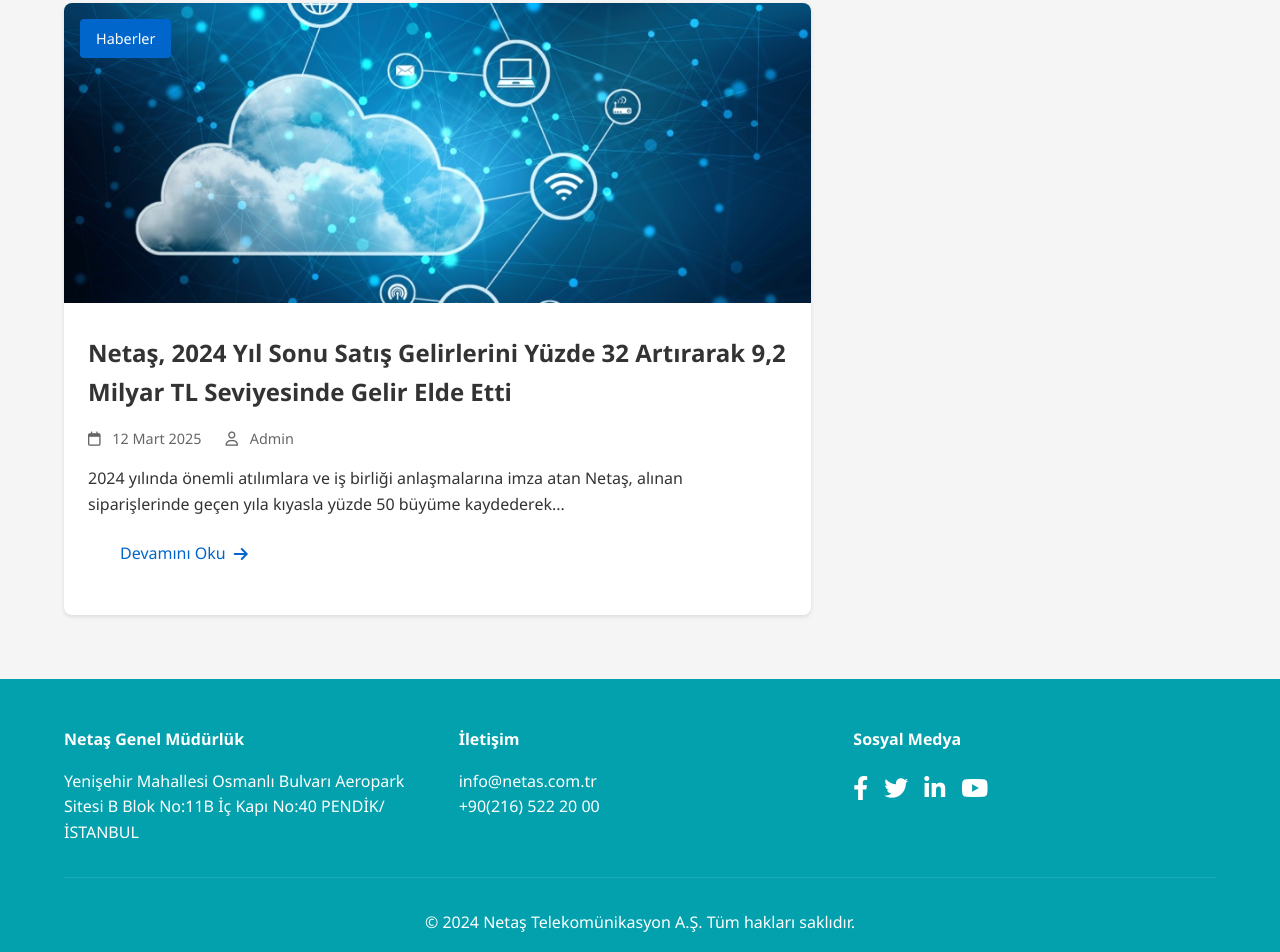
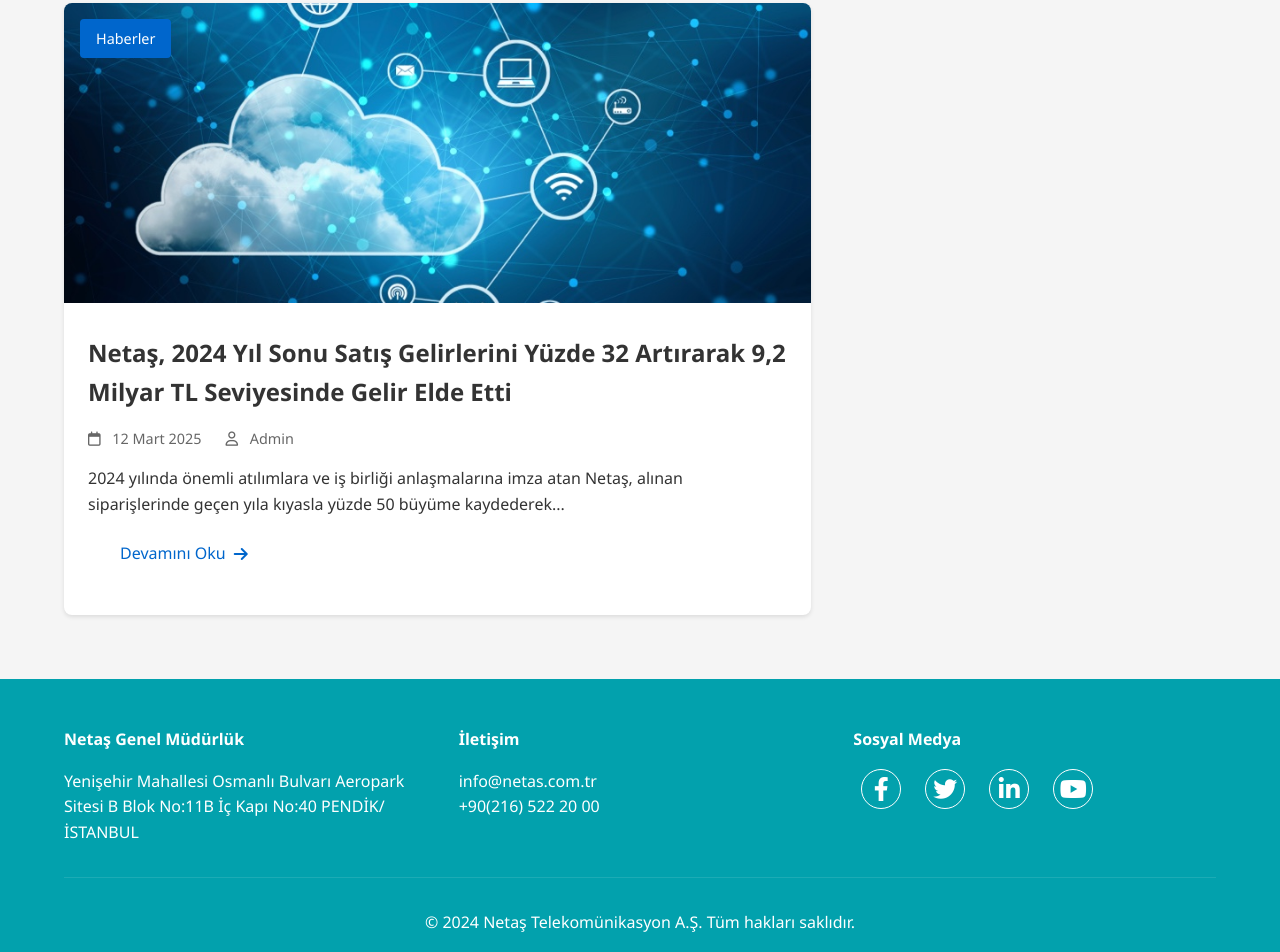
Before and after one commit to mustafa44msi/netas, a plain HTML site: page blog.html in a window 1280 px wide. Shown: the part 1037-1989 px from the top of the page. Drawn offline with Linux system fonts and the light colour scheme.

Commit message:
Updates social media links and styles
Updates social media links in the footer across all pages to point to the company's official profiles.

Enhances the styling of the social media links in the footer for better visual appeal and user experience. Includes hover effects and adjusted spacing.

```diff
--- a/blog.css
+++ b/blog.css
@@ -5,7 +5,7 @@ body {
 
 /* Blog Hero Bölümü */
 .blog-hero {
-    background: linear-gradient(rgba(0,0,0,0.7), rgba(0,0,0,0.7)), url('https://via.placeholder.com/1920x400');
+    background: linear-gradient(rgba(2, 161, 173, 0.9), rgba(2, 161, 173, 0.9)), url('https://via.placeholder.com/1920x400');
     background-size: cover;
     background-position: center;
     height: 300px;
--- a/blog.html
+++ b/blog.html
@@ -130,10 +130,10 @@
             <div class="footer-section">
                 <h4>Sosyal Medya</h4>
                 <div class="social-links">
-                    <a href="#"><i class="fab fa-facebook-f"></i></a>
-                    <a href="#"><i class="fab fa-twitter"></i></a>
-                    <a href="#"><i class="fab fa-linkedin-in"></i></a>
-                    <a href="#"><i class="fab fa-youtube"></i></a>
+                    <a href="https://www.facebook.com/netastr/"><i class="fab fa-facebook-f"></i></a>
+                    <a href="https://x.com/netastr"><i class="fab fa-twitter"></i></a>
+                    <a href="https://www.linkedin.com/company/netastr/"><i class="fab fa-linkedin-in"></i></a>
+                    <a href="https://www.youtube.com/channel/UCT8oRpPX81YOmUwgRN82kPg"><i class="fab fa-youtube"></i></a>
                 </div>
             </div>
         </div>
--- a/style.css
+++ b/style.css
@@ -330,12 +330,29 @@ footer {
 
 .social-links {
     display: flex;
-    gap: 1rem;
+    gap: 0.5rem;
 }
 
 .social-links a {
+    display: inline-flex;
+    justify-content: center;
+    align-items: center;
+    width: 2.5rem;
+    height: 2.5rem;
+    background-color: transparent;
+    border: 0.1rem solid white;
+    font-size: 1.5rem;
+    border-radius: 50%;
+    margin: 0 0.5rem;
+    transition: 0.3s ease;
     color: white;
-    font-size: 1.5rem;
+}
+
+.social-links a:hover {
+    color: #02a1ad;
+    transform: scale(1.2);
+    background-color: white;
+    box-shadow: 0 0 15px #02a1ad;
 }
 
 .footer-bottom {
@@ -354,6 +371,7 @@ footer {
 
     .menu-toggle.active i {
         transform: rotate(90deg);
+        transition: 0.3s ease;
     }
 
     .nav-links {
```
Also changed, not shown: contact.html (+4 -4 lines), index.html (+4 -4 lines), products.html (+4 -4 lines), solutions.html (+4 -4 lines).
